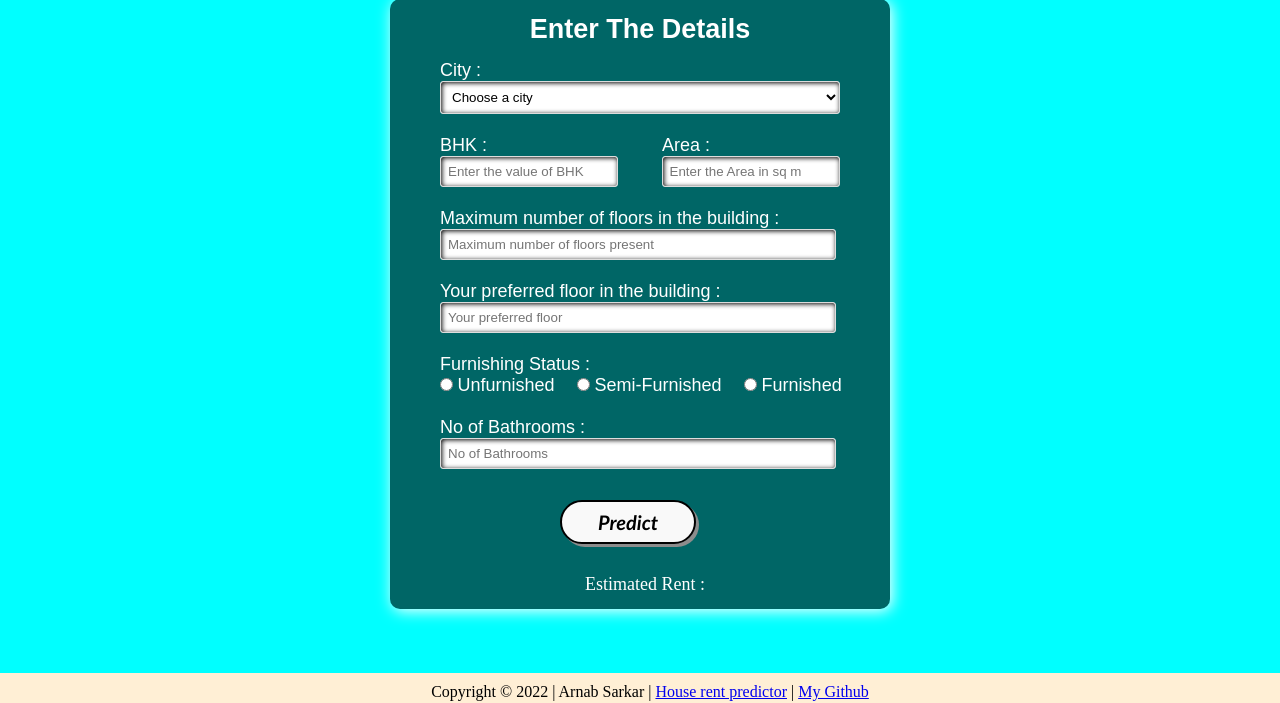
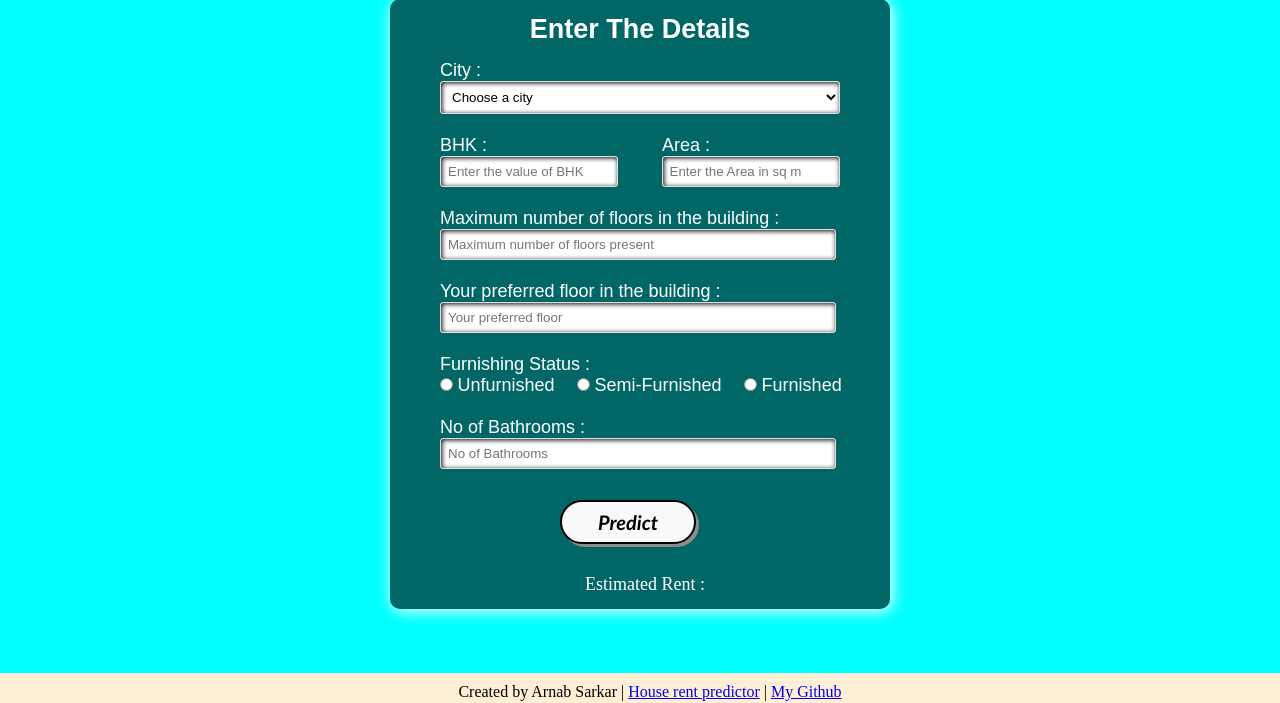
Before and after one commit to Arnab14999/House-rent-predictor, a Flask app: page / in a window 1280 px wide. Shown: the part 97-800 px from the top of the page. Run offline with Flask 2, Linux system fonts and the light colour scheme.

Commit message:
Update main.html

```diff
--- a/templates/main.html
+++ b/templates/main.html
@@ -229,7 +229,7 @@ header{
 </div>
 <footer class="footer">
     <div id="footer_text">
-        Copyright © 2022 | Arnab Sarkar | <a href="https://houserentguesser.herokuapp.com/">House rent predictor</a> | <a href="https://github.com/Arnab14999">My Github</a>
+        Created by Arnab Sarkar | <a href="https://houserentguesser.herokuapp.com/">House rent predictor</a> | <a href="https://github.com/Arnab14999">My Github</a>
     </div>
 
 </footer>
```
